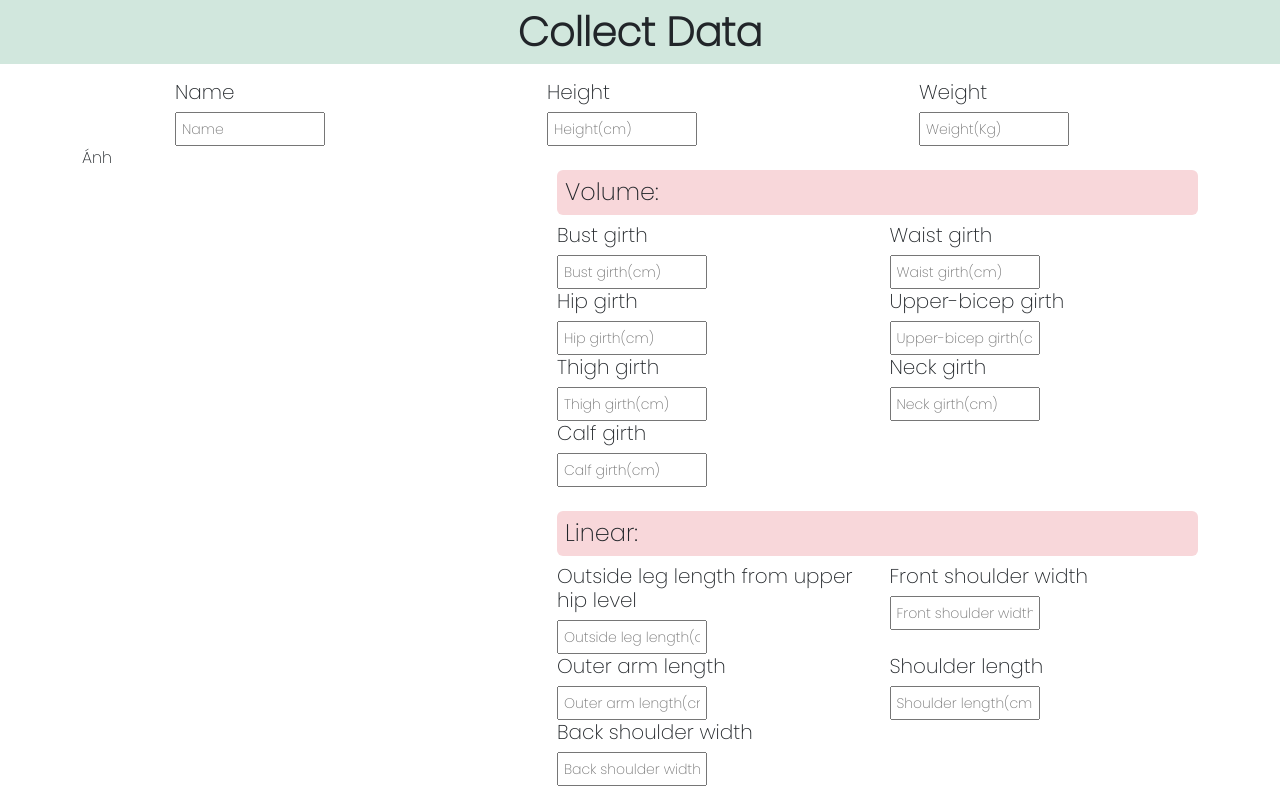
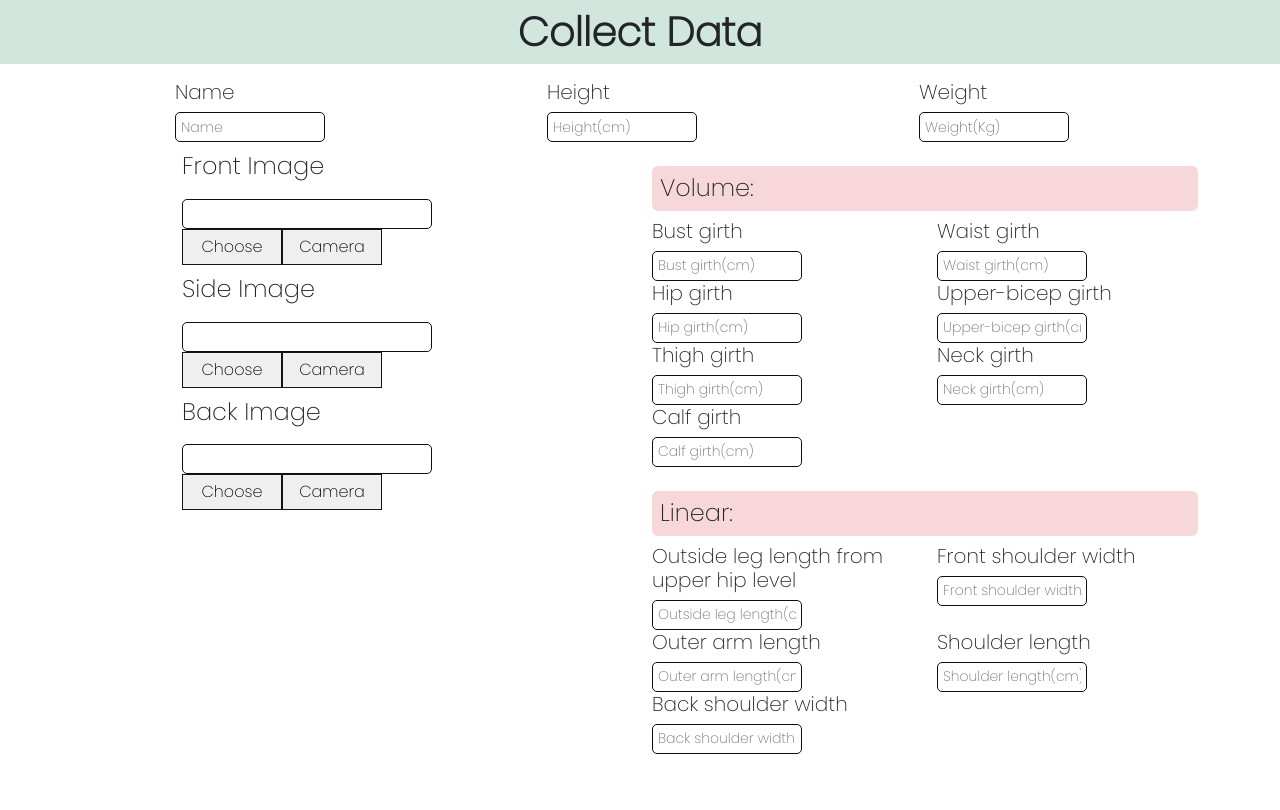
Before and after one commit to vbthang/tool-collect-data, a React (Create React App) app: page / in a window 1280 px wide. Built offline with nearby package versions, Linux system fonts and the light colour scheme.

Commit message:
DEPLOY: deploy

```diff
--- a/package.json
+++ b/package.json
@@ -2,11 +2,13 @@
   "name": "tool-collect-data",
   "version": "0.1.0",
   "private": true,
+  "homepage": "https://vbthang.github.io/tool-collect-data/",
   "dependencies": {
     "@testing-library/jest-dom": "^5.17.0",
     "@testing-library/react": "^13.4.0",
     "@testing-library/user-event": "^13.5.0",
     "bootstrap": "^5.3.2",
+    "gh-pages": "^6.1.1",
     "react": "^18.2.0",
     "react-bootstrap": "^2.10.0",
     "react-dom": "^18.2.0",
@@ -17,7 +19,9 @@
     "start": "react-scripts start",
     "build": "react-scripts build",
     "test": "react-scripts test",
-    "eject": "react-scripts eject"
+    "eject": "react-scripts eject",
+    "predeploy": "npm run build",
+    "deploy": "gh-pages -d build"
   },
   "eslintConfig": {
     "extends": [
--- a/src/component/ChooseImage.js
+++ b/src/component/ChooseImage.js
@@ -6,8 +6,8 @@ const ChooseImage = () => {
     <div>
         <div className = 'image'>
             <FieldImage name='Front Image'/>
-            <FieldImage name='Horizontal Image'/>
-            <FieldImage name='Following Image'/>
+            <FieldImage name='Side Image'/>
+            <FieldImage name='Back Image'/>
         </div>
     </div>
   )
--- a/src/component/Content.js
+++ b/src/component/Content.js
@@ -1,10 +1,13 @@
 import React from 'react'
 import Measurement from './Measurement'
+import ChooseImage from './ChooseImage'
 
 const Content = () => {
   return (
     <div className='row'>
-        <div className='col-md-5 col-12'>Ánh</div>
+        <div className='col-md-6 col-12'>
+          <ChooseImage />
+        </div>
         <Measurement />
     </div>
   )
--- a/src/component/FieldImage.js
+++ b/src/component/FieldImage.js
@@ -91,9 +91,9 @@ const FieldImage = (props) => {
 
 
   return (
-    <div className='fieldimage'>
-      <div>
-        <h4 className='label'>{props.name}</h4>
+    <div className='fieldimage flex row'>
+      <div className=''>
+        <h4>{props.name}</h4>
         <input type="file" ref={fileInput} style={{ display: 'none' }} onChange={FileChange} />
         <input type="text" value={selectedFileName} readOnly onClick={chooseButtonClick} />
       </div>
--- a/src/component/Measurement.js
+++ b/src/component/Measurement.js
@@ -6,7 +6,7 @@ const Measurement = () => {
   const volumeFields = Object.values(data['volume']);
   const linearFields = Object.values(data['linear']);
   return (
-    <div className = 'detail col-md-7 col-12 my-4'>
+    <div className = 'detail col-md-6 col-12 my-4'>
         <h2 className='fs-4 bg-danger-subtle rounded p-2'>Volume:</h2>
         <div className = 'volume row mb-4'>
           {volumeFields.map((field) => {
--- a/src/index.css
+++ b/src/index.css
@@ -39,12 +39,12 @@ h4{
   padding: 10px 0;
 }
 
-/* input{
+input{
   height: 30px;
   width: 250px;
-  border-radius: 12px;
+  border-radius: 5px;
   border: 0.5px solid rgb(14, 15, 15);
-} */
+}
 
 .fieldimage{
   display: flex;
```
Also changed, not shown: 1 other file (tests, documents, lock files or other folders).
